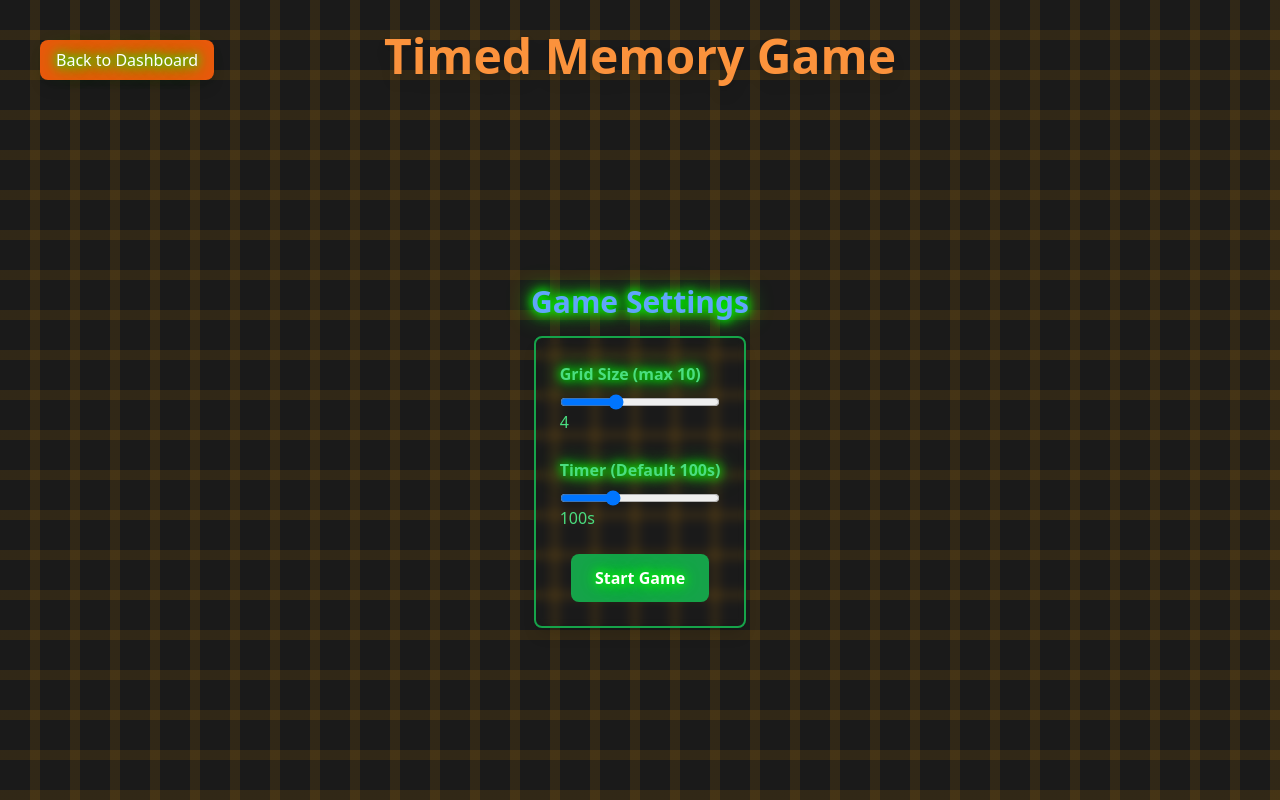
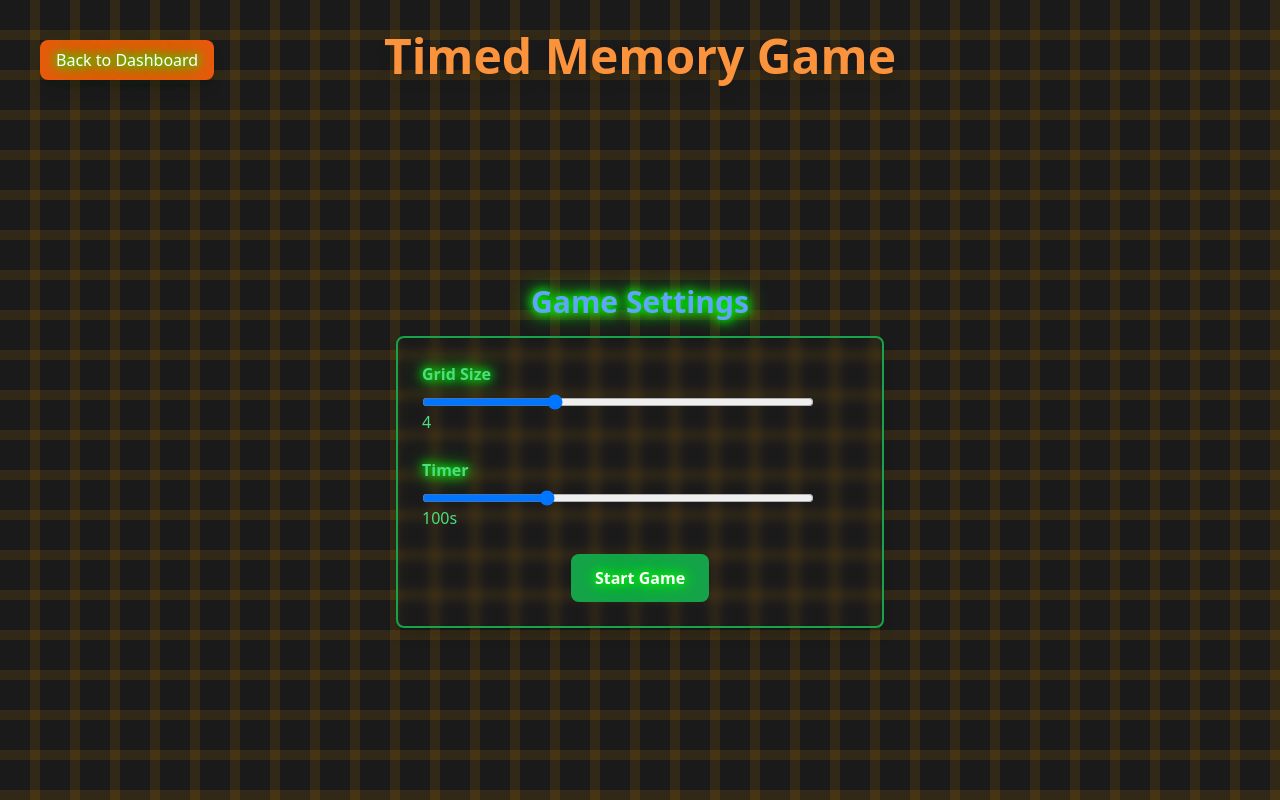
Before and after one commit to vyshakhRemesh/memory-game-react, a React (Vite) app: page /#/timed in a window 1280 px wide. Built offline with nearby package versions, Linux system fonts and the light colour scheme.

Commit message:
fixed the issue where the input box size of classic mode and timed mode are different also made the input box labels more appropriate

```diff
--- a/src/components/Inputs.jsx
+++ b/src/components/Inputs.jsx
@@ -12,15 +12,19 @@ const Inputs = ({
 }) => {
   return (
     <div
-      className="flex flex-col items-center bg-transparent p-6 rounded-lg border-2 border-green-600 shadow-lg space-y-6"
+      className="w-[50%] flex flex-col items-center bg-transparent p-6 rounded-lg border-2 border-green-600 shadow-lg space-y-6"
       style={{
         backdropFilter: "blur(5px)",
       }}
     >
       {/* Grid Size slider */}
       <div className="flex flex-col items-start w-full">
-        <label className="text-green-400 font-semibold mb-2" htmlFor="gridSize">
-          Grid Size (max 10)
+        <label
+          className="text-green-400 font-semibold mb-2"
+          htmlFor="gridSize"
+          style={{ width: "100%" }} // Ensure all labels have consistent width
+        >
+          Grid Size
         </label>
         <input
           type="range"
@@ -29,13 +33,14 @@ const Inputs = ({
           max="8"
           value={gridSize}
           onChange={handleGridSizeChange}
-          className="w-full bg-green-600 rounded-lg"
+          className="w-[90%] bg-green-600 rounded-lg" // Set slider width to 90% of the container
         />
         <div className="flex justify-between w-full">
           <span className="text-green-400">{gridSize}</span>
         </div>
       </div>
 
+      {/* Game Mode Conditional Input */}
       {gameMode === "classic" ? (
         <>
           {/* Max Move count slider */}
@@ -43,8 +48,9 @@ const Inputs = ({
             <label
               className="text-green-400 font-semibold mb-2"
               htmlFor="moveCount"
+              style={{ width: "100%" }} // Ensure all labels have consistent width
             >
-              Maximum Moves Allowed (0 for unlimited)
+              Maximum Moves Allowed
             </label>
             <input
               type="range"
@@ -53,7 +59,7 @@ const Inputs = ({
               max="50"
               value={maxMoveCount}
               onChange={(e) => setMaxMoveCount(parseInt(e.target.value))}
-              className="w-full bg-green-600 rounded-lg"
+              className="w-[90%] bg-green-600 rounded-lg" // Set slider width to 90% of the container
             />
             <div className="flex justify-between w-full">
               <span className="text-green-400">
@@ -66,8 +72,12 @@ const Inputs = ({
         <>
           {/* Timer slider */}
           <div className="flex flex-col items-start w-full">
-            <label className="text-green-400 font-semibold mb-2" htmlFor="time">
-              Timer (Default 100s)
+            <label
+              className="text-green-400 font-semibold mb-2"
+              htmlFor="time"
+              style={{ width: "100%" }} // Ensure all labels have consistent width
+            >
+              Timer
             </label>
             <input
               type="range"
@@ -76,7 +86,7 @@ const Inputs = ({
               max="300"
               value={time}
               onChange={(e) => setTime(parseInt(e.target.value))}
-              className="w-full bg-green-600 rounded-lg"
+              className="w-[90%] bg-green-600 rounded-lg" // Set slider width to 90% of the container
             />
             <div className="flex justify-between w-full">
               <span className="text-green-400">{time}s</span>
```
